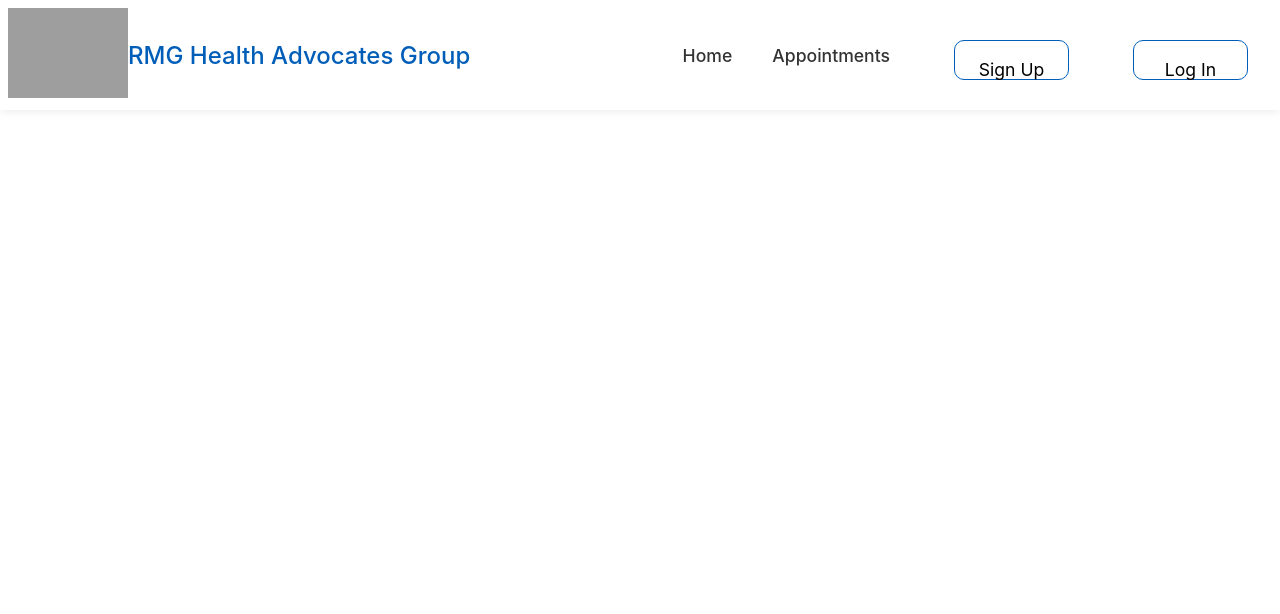
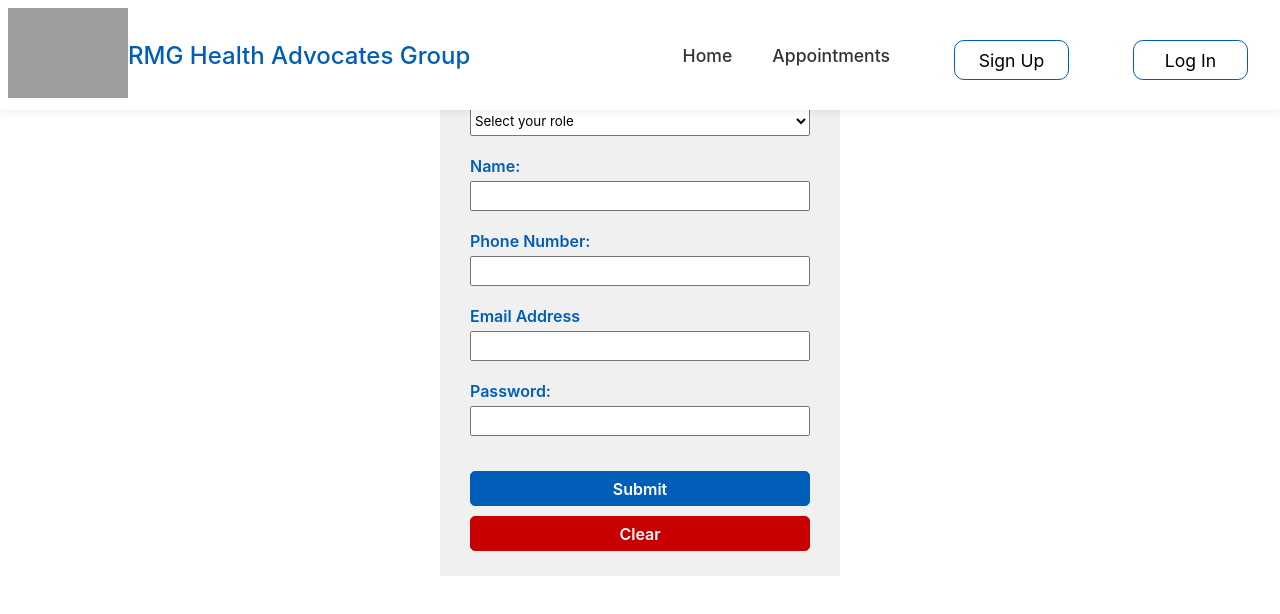
Before and after one commit to evs-rgraff/test_med_app, a React (Create React App) app: page /signup in a window 1280 px wide. Shown: the top 614 px of the page. Built offline with nearby package versions, Linux system fonts and the light colour scheme; grey boxes are pictures that could not be loaded.

Commit message:
major changes to get sign up working

```diff
--- a/src/App.js
+++ b/src/App.js
@@ -1,7 +1,7 @@
 import React from 'react';
-import { BrowserRouter, Routes, Route } from "react-router-dom";
+import { BrowserRouter, Routes, Route } from 'react-router-dom';
 
-import Navbar from './Components/navbar/navbar';
+import Navbar from './Components/Navbar/Navbar';
 import LandingPage from './Components/Landing_Page/LandingPage';
 import SignUp from './Components/Sign_Up/Sign_Up';
 
@@ -12,6 +12,7 @@ function App() {
         <Navbar />
         <Routes>
           <Route path="/" element={<LandingPage />} />
+          <Route path="/signup" element={<SignUp />} />
         </Routes>
       </BrowserRouter>
     </div>
--- a/src/Components/Login/login.html
+++ b/src/Components/Login/Login.html
@@ -9,7 +9,7 @@
     <link
         href="https://fonts.googleapis.com/css2?family=Inter:ital,opsz,wght@0,14..32,100..900;1,14..32,100..900&family=Reddit+Sans:ital,wght@0,200..900;1,200..900&display=swap"
         rel="stylesheet">
-    <link rel="stylesheet" href="./login.css">
+    <link rel="stylesheet" href="./Login.css">
     <title>Document</title>
 </head>
 
--- a/src/Components/navbar/navbar.css
+++ b/src/Components/Navbar/Navbar.css
@@ -58,6 +58,10 @@ nav a:hover {
 }
 
 .nav-btn {
+        display: flex;
+    align-items: center;    /* vertical center */
+    justify-content: center; /* horizontal center (optional) */
+    text-align: center;
     border: 1px solid #005eb8;
     min-width: 115px;
     height: 40px;
--- a/src/Components/navbar/navbar.html
+++ b/src/Components/Navbar/Navbar.html
@@ -4,7 +4,7 @@
 <head>
     <meta charset="UTF-8">
     <meta name="viewport" content="width=device-width, initial-scale=1.0">
-    <link rel="stylesheet" href="navbar.css">
+    <link rel="stylesheet" href="Navbar.css">
     <link rel="preconnect" href="https://fonts.googleapis.com">
     <link rel="preconnect" href="https://fonts.gstatic.com" crossorigin>
     <link
@@ -34,13 +34,13 @@
             </li>
             <!-- Link with button for Sign Up -->
             <li class="link">
-                <a href="../Sign_up/sign_up.html">
+                <a href="../Sign_Up/Sign_Up.html">
                     <button class="nav-btn">Sign Up</button>
                 </a>
             </li>
             <!-- Link with button for Log In -->
             <li class="link">
-                <a href="../Login/login.html">
+                <a href="../Login/Login.html">
                     <button class="nav-btn">Log In</button>
                 </a>
             </li>
--- /dev/null
+++ b/src/Components/Navbar/Navbar.js
@@ -0,0 +1,50 @@
+import React from "react";
+import { Link } from "react-router-dom";
+import "./Navbar.css";
+
+function Navbar() {
+  return (
+    <nav>
+      <div className="header-logo">
+        <Link to="/">
+          <div className="header-logo-lockup">
+            <div>
+              <img
+                src="images/nav-logo.png"
+                alt="RMG Health Advocates Group"
+              />
+            </div>
+            <div className="header-logo-label">
+              RMG Health Advocates Group
+            </div>
+          </div>
+        </Link>
+      </div>
+
+      <ul className="nav_links">
+        <li className="navlink">
+          <Link to="/">Home</Link>
+        </li>
+        <li className="link">
+          <Link to="/appointments">Appointments</Link>
+        </li>
+
+        {/* Link with button for Sign Up */}
+        <li className="link">
+          <Link to="/signup">
+            <button className="nav-btn">Sign Up</button>
+          </Link>
+        </li>
+
+        {/* Link with button for Log In */}
+        <li className="link">
+          <Link to="/login">
+            <button className="nav-btn">Log In</button>
+          </Link>
+        </li>
+      </ul>
+    </nav>
+  );
+}
+
+export default Navbar;
--- a/src/Components/Sign_Up/Sign_Up.css
+++ b/src/Components/Sign_Up/Sign_Up.css
@@ -66,6 +66,10 @@ h1 {
 
 .button-primary,
 .button-secondary {
+    display: flex;
+    align-items: center;    /* vertical center */
+    justify-content: center; /* horizontal center (optional) */
+    text-align: center;
     width: 100%;
     height: 35px;
     font-size: 16px;
--- a/src/Components/navbar/navbar.js
+++ /dev/null
@@ -1,59 +0,0 @@
-import React from "react";
-import "./navbar.css";
-
-function Navbar() {
-    function handleClick() {
-      console.log("Button clicked");
-    }
-
-    return (
-      <div>
-        <nav>
-          <div className="header-logo">
-            <a href="/">
-              <div className="header-logo-lockup">
-                <div>
-                  <img
-                    src="images/nav-logo.png"
-                    alt="RMG Health Advocates Group"
-                  />
-                </div>
-                <div className="header-logo-label">
-                  RMG Health Advocates Group
-                </div>
-              </div>
-            </a>
-          </div>
-
-          <ul className="nav_links">
-            <li className="navlink">
-              <a href="/">Home</a>
-            </li>
-            <li className="link">
-              <a href="#">Appointments</a>
-            </li>
-
-            {/* Link with button for Sign Up */}
-            <li className="link">
-              <a href="../Sign_up/sign_up.html">
-                <button className="nav-btn" onClick={handleClick}>
-                  Sign Up
-                </button>
-              </a>
-            </li>
-
-            {/* Link with button for Log In */}
-            <li className="link">
-              <a href="../Login/login.html">
-                <button className="nav-btn" onClick={handleClick}>
-                  Log In
-                </button>
-              </a>
-            </li>
-          </ul>
-        </nav>
-      </div>
-    );
-  }
-
-  export default Navbar;
```
Also changed, not shown: src/Components/Login/Login.css (renamed from src/Components/Login/login.css), src/Components/Navbar/images/nav-logo.png (renamed from src/Components/navbar/images/nav-logo.png).
